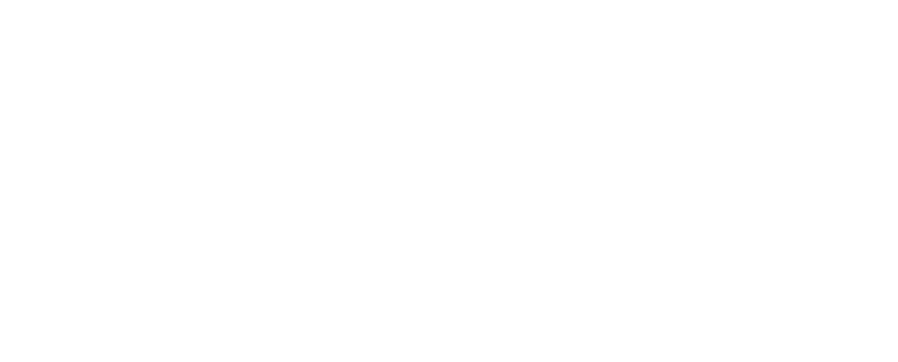
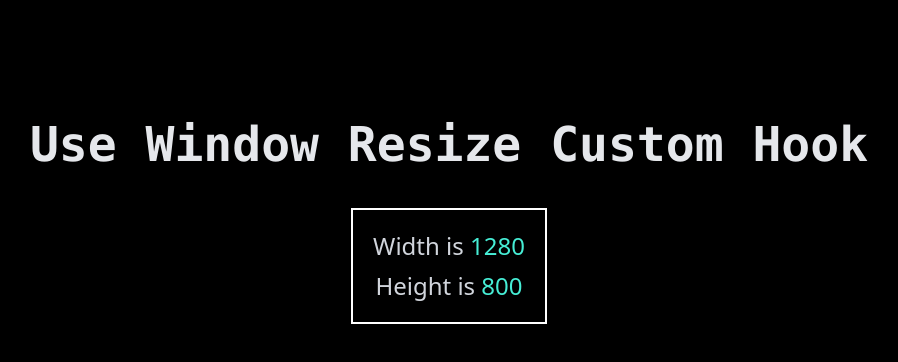
Before and after one commit to DevRahulll/21_Days-React-Projects, a React (Vite) app in the folder 20Projects/: page /usewindowresize in a window 1280 px wide. Before the commit this address had no page. Shown: the top 362 px of the page, without its empty margins (191-1089 px from the left). Built offline with nearby package versions, Linux system fonts and the light colour scheme.

Commit message:
added project 15 usewindowreseize custom hook

```diff
--- a/20Projects/src/App.tsx
+++ b/20Projects/src/App.tsx
@@ -13,6 +13,7 @@
 import GithubUserFinder from "./components/12GithubProfileFinder/GithubProfile";
 import UseFetchTest from "./components/13useFetch/UseFetchTest";
 import ClickOutsidehookTest from "./components/14useOutsideClick/ClickOutsidehookTest";
+import UseWindowResizeTest from "./components/15useWindowResize/UseWindowResizeTest";
 
 function App() {
   return (
@@ -32,6 +33,7 @@
         <Route path="/githubuserfinder" element={<GithubUserFinder />} />
         <Route path="/usefetch" element={<UseFetchTest />} />
         <Route path="/useclickoutsidehook" element={<ClickOutsidehookTest />} />
+        <Route path="/usewindowresize" element={<UseWindowResizeTest />} />
       </Routes>
     </div>
   );
--- /dev/null
+++ b/20Projects/src/components/15useWindowResize/UseWindowResizeTest.tsx
@@ -0,0 +1,22 @@
+import useWindowResize from "./useWindowResize";
+
+export default function useWindowResizeTest() {
+  const windowSize = useWindowResize();
+  const { width, height } = windowSize;
+
+  return (
+    <div className="min-h-screen bg-black p-30 text-center text-gray-300">
+      <h1 className="mb-10 font-mono text-5xl font-semibold text-gray-200">
+        Use Window Resize Custom Hook
+      </h1>
+      <div className="mx-auto w-fit border-2 border-white p-5">
+        <p className="mb-2 text-2xl font-medium">
+          Width is <span className="text-teal-300">{width}</span>
+        </p>
+        <p className="text-2xl font-medium">
+          Height is <span className="text-teal-300">{height}</span>
+        </p>
+      </div>
+    </div>
+  );
+}
--- /dev/null
+++ b/20Projects/src/components/15useWindowResize/useWindowResize.ts
@@ -0,0 +1,32 @@
+import { useLayoutEffect, useState } from "react";
+
+interface windowSizeTypes {
+  width: number;
+  height: number;
+}
+
+export default function useWindowResize(): windowSizeTypes {
+  const [windowSize, setWindowSize] = useState<windowSizeTypes>({
+    width: 0,
+    height: 0,
+  });
+
+  function handleSize(): void {
+    setWindowSize({
+      width: window.innerWidth,
+      height: window.innerHeight,
+    });
+  }
+
+  useLayoutEffect(() => {
+    handleSize();
+
+    window.addEventListener("resize", handleSize);
+
+    return () => {
+      window.removeEventListener("resize", handleSize);
+    };
+  }, []);
+
+  return windowSize;
+}
```
